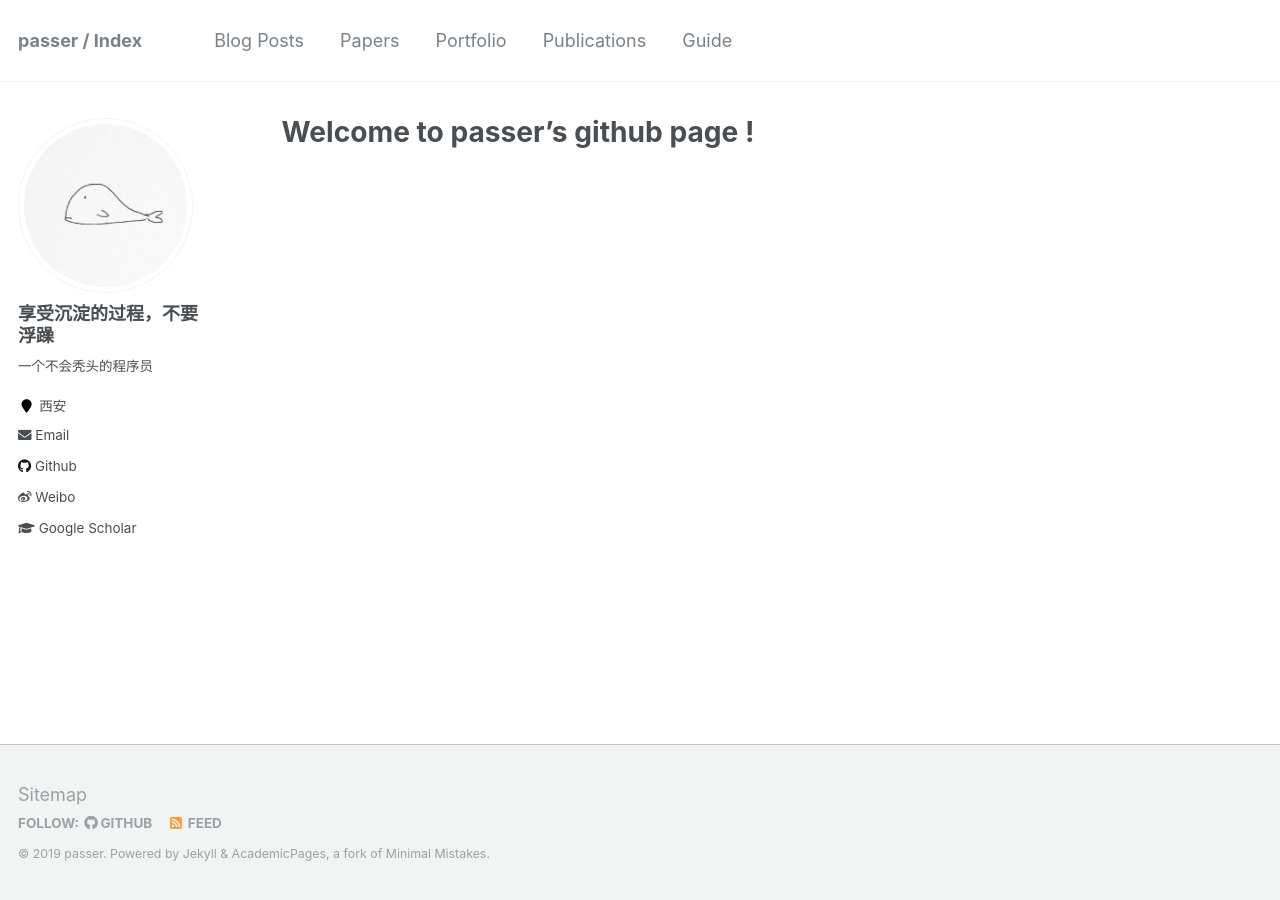
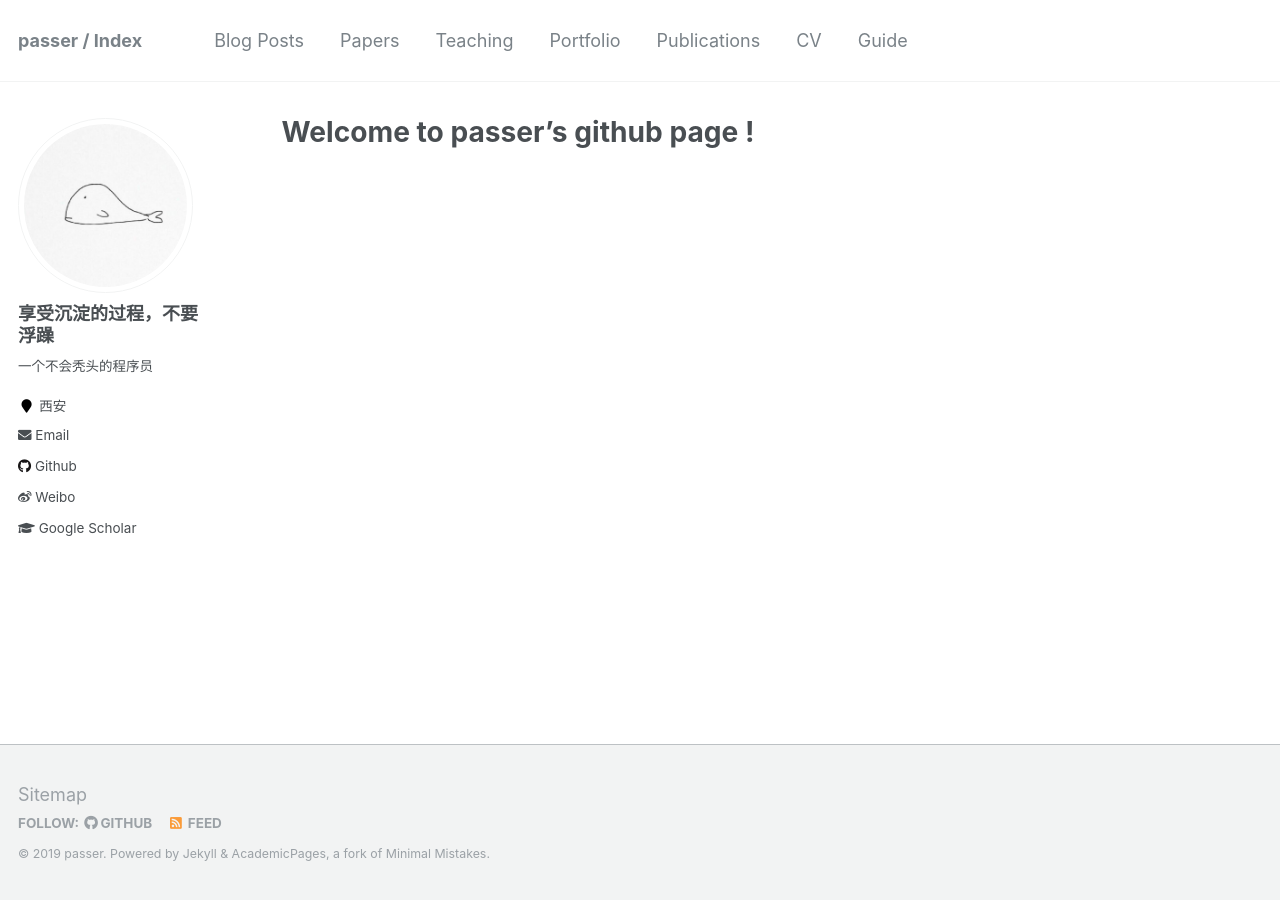
Before and after one commit to icankeep/icankeep.github.io, a Jekyll site: the page built from _pages/about.md, in a window 1280 px wide. Built offline with Jekyll 4.4.1, drawn with Linux system fonts in a browser that asks for light colours.

Commit message:
AutoPush

```diff
--- a/_data/navigation.yml
+++ b/_data/navigation.yml
@@ -6,11 +6,17 @@ main:
   - title: "Papers"
     url: /papers/
 
+  - title: "Teaching"
+    url: /teaching/
+
   - title: "Portfolio"
     url: /portfolio/
 
   - title: "Publications"
     url: /publications/
 
+  - title: "CV"
+    url: /cv/
+
   - title: "Guide"
     url: /markdown/
```
